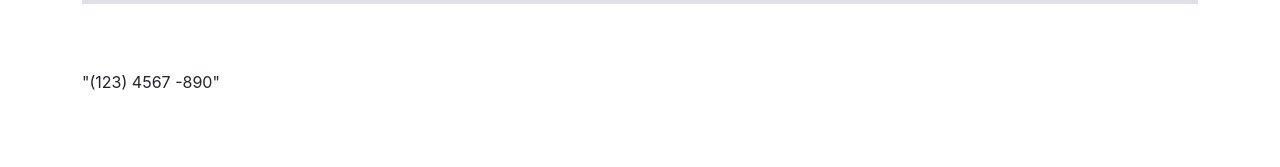
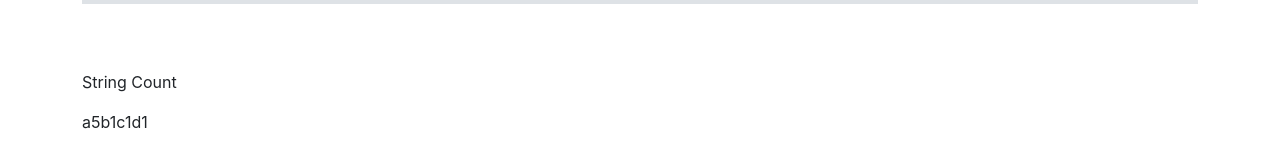
Before and after one commit to balaji1610/basic_react_new, a React (Create React App) app: page /Quiz in a window 1280 px wide. Shown: the part 169-336 px from the top of the page. Built offline with nearby package versions, Linux system fonts and the light colour scheme.

Commit message:
Object_to_map

```diff
--- a/src/CompetitiveProgramming/quiz.jsx
+++ b/src/CompetitiveProgramming/quiz.jsx
@@ -1,17 +1,30 @@
 // Questions
-// createPhoneNumber([1, 2, 3, 4, 5, 6, 7, 8, 9, 0]) // => returns "(123) 456-7890"
 
 export default function Quiz() {
-  const PhoneNumber = [1, 2, 3, 4, 5, 6, 7, 8, 9, 0];
-  const FirstNumber = PhoneNumber.slice(0, 3);
-
-  const SecondNumber = PhoneNumber.slice(3, 7);
-
-  const ThirdNumber = PhoneNumber.slice(7, 10);
+  // createPhoneNumber([1, 2, 3, 4, 5, 6, 7, 8, 9, 0]) // => returns "(123) 456-7890"
+  const createPhoneNumber = (str) => {
+    let obj = [];
+    const str2 = str.toLowerCase();
+    for (let char of str2) {
+      if (obj[char]) {
+        obj[char]++;
+      } else {
+        obj[char] = 1;
+      }
+    }
+    return obj;
+  };
+  //Object to map
+  let array = Object.entries(createPhoneNumber("abcdaaaa"));
 
   return (
     <div>
-      "({FirstNumber}) {SecondNumber} -{ThirdNumber}"{" "}
+      <section>
+        <p>String Count</p>
+        {array.map((item) => {
+          return item;
+        })}
+      </section>
     </div>
   );
 }
```
